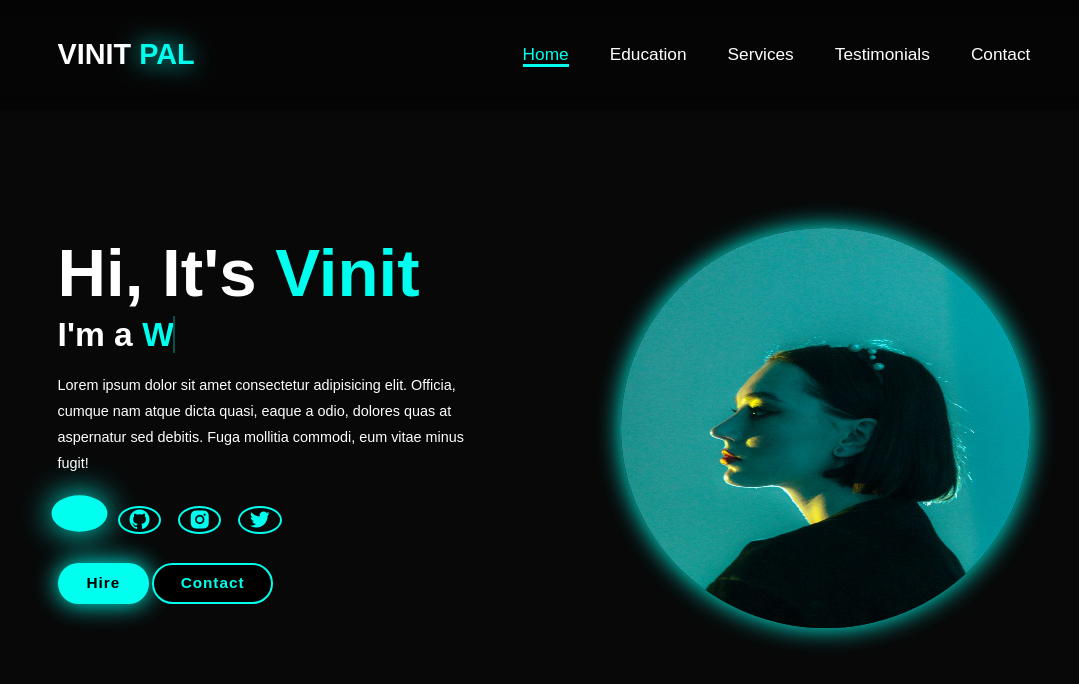
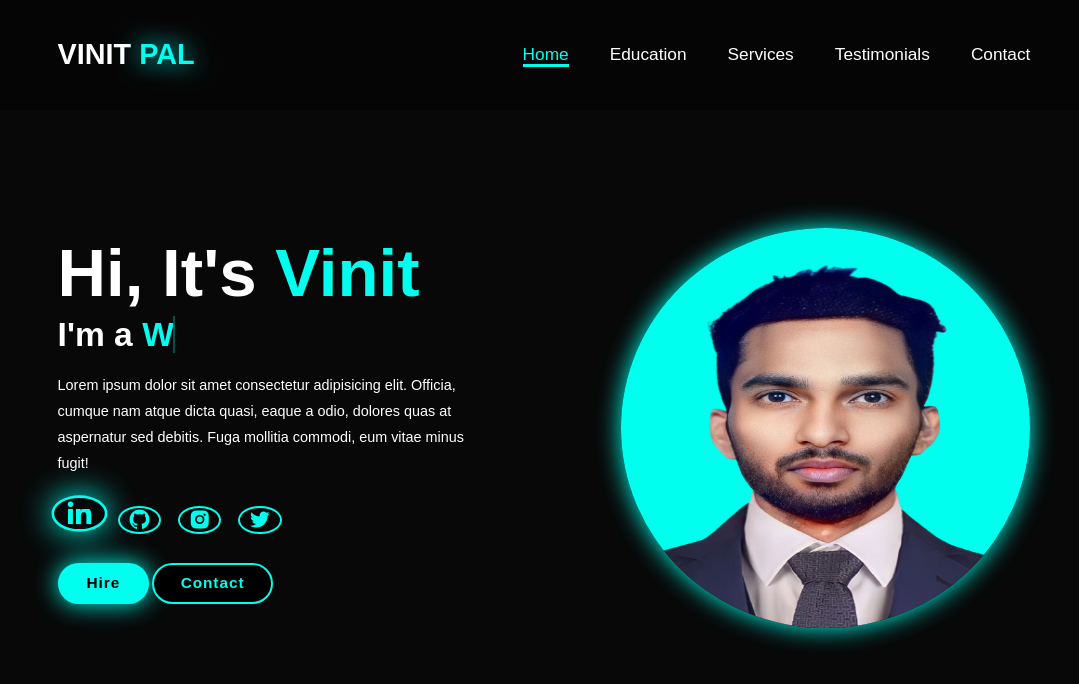
Before and after one commit to Vin-it-git/Portfolio-Website, a plain HTML site: page index.html in a window 1280 px wide. In both pictures the pointer is over the link 175 px from the left and 519 px from the top of the page. Shown: the whole page, without its empty margins (96-1175 px from the left). Drawn offline with nearby package versions, Linux system fonts and the light colour scheme.

Commit message:
second commit

```diff
--- a/index.html
+++ b/index.html
@@ -42,7 +42,7 @@
             </div>
         </div>
             <div class="home-img">
-                <img src="./images/4.jpeg" alt="">
+                <img src="./images/Vinit_image-removebg-preview (1).png" alt="">
             </div>
 
     </section>
--- a/style.css
+++ b/style.css
@@ -148,7 +148,7 @@ span{
     color: var(--main-color);
     transform: scale(1.3)translateY(-5px);
     box-shadow: 0 0 25px var(--main-color);
-    background-color: var(--main-color);
+    background-color: var(--bg-color);
 }
 .btn{
     display: inline-block;
```
Also changed, not shown: images/Vinit_image-removebg-preview (1).png (added).
